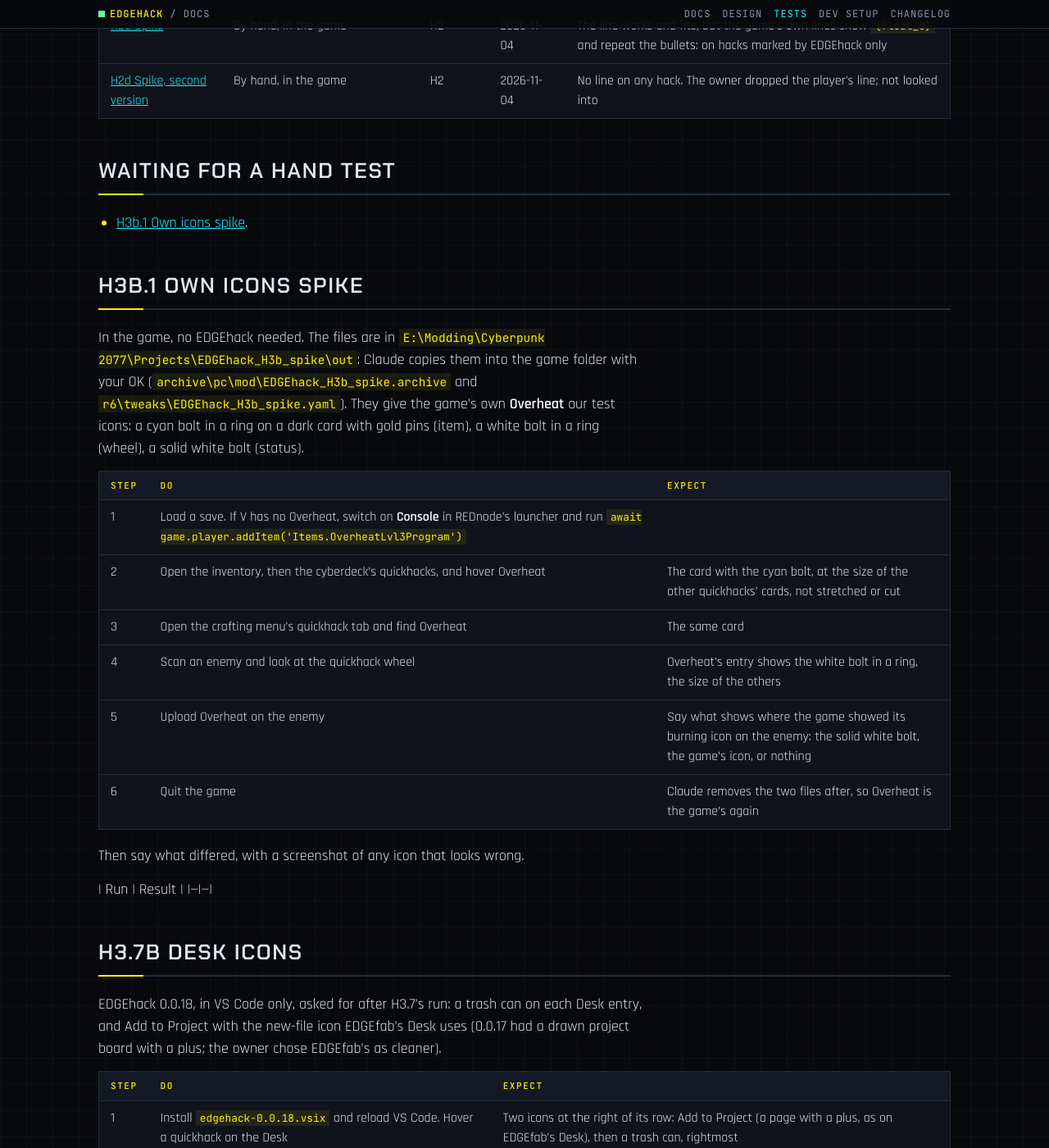
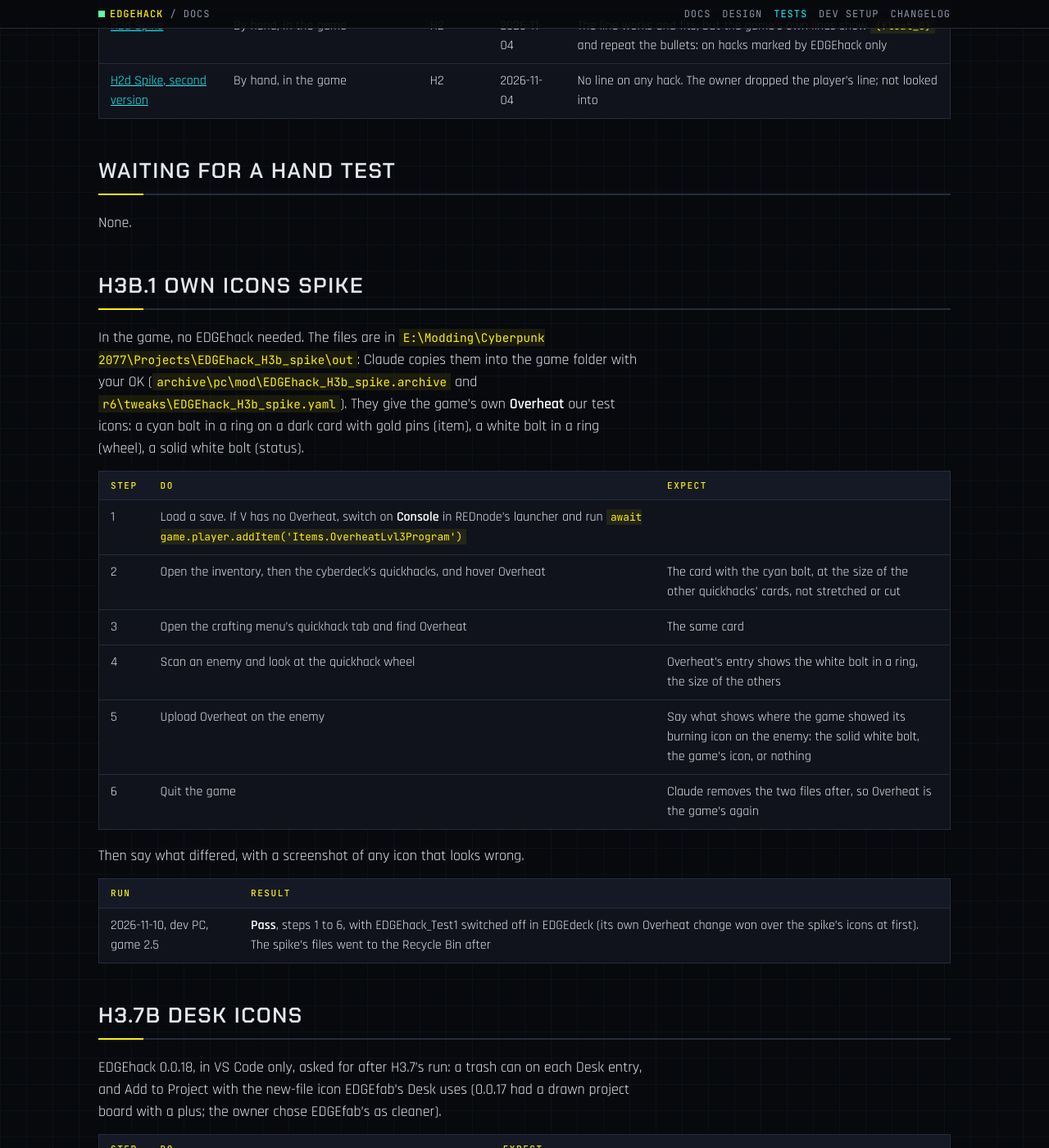
Before and after one commit to Edgemodders/EDGEhack, a Jekyll site: the page built from docs/testing.md, in a window 1280 px wide and 1400 px high, scrolled down 1814 px. Shown: the whole window at 82% size. Built offline with Jekyll 4.4.1, drawn with Linux system fonts in a browser that asks for light colours; some of the changed text lies outside the part shown.

Commit message:
H3b.1 Own icons spike passed in the game: our item, wheel and status icons show
Co-Authored-By: Claude Opus 5.5 <noreply@anthropic.com>

```diff
--- a/docs/testing.md
+++ b/docs/testing.md
@@ -19,7 +19,7 @@ Last updated 2026-11-10.
 | [H2c Edit](#h2c-edit) | By hand, then in the game | H2 | 2026-11-05 | Pass, Parts A and B (EDGEhack 0.0.4). The Hacking tab's upload and duration differ from the inventory's: the game's own doing |
 | [H3.1 and H3c.1 Spikes](#h31-and-h3c1-spikes) | By hand, in the game | H3, H3c | 2026-11-05 | Pass, on game 2.5: a new quickhack beside Overheat, and both functions. A status effect from a function and spread were not run |
 | [H3.3 New](#h33-new) | By hand, then in the game | H3 | 2026-11-06 | Pass |
-| [H3b.1 Own icons spike](#h3b1-own-icons-spike) | By hand, in the game | H3b | | Waiting |
+| [H3b.1 Own icons spike](#h3b1-own-icons-spike) | By hand, in the game | H3b | 2026-11-10 | Pass, steps 1 to 6: our item card, wheel glyph and status symbol all showed |
 | [H3.7b Desk icons](#h37b-desk-icons) | By hand, in VS Code | H3 | 2026-11-10 | Pass, all 5 steps (EDGEhack 0.0.18) |
 | [H3.7 Desk](#h37-desk) | By hand, in VS Code | H3 | 2026-11-10 | Pass, all 10 steps (EDGEhack 0.0.16). The owner asked for a trash can on each entry and a plus on Add to Project's icon: H3.7b |
 | [H3.6b Get it](#h36b-get-it) | By hand in VS Code, then in the game | H3 | 2026-11-10 | Pass, Parts A and B (EDGEhack 0.0.15) |
@@ -36,7 +36,7 @@ Last updated 2026-11-10.
 
 ## Waiting for a hand test
 
-- [H3b.1 Own icons spike](#h3b1-own-icons-spike).
+None.
 
 ## H3b.1 Own icons spike
 
@@ -55,6 +55,7 @@ Then say what differed, with a screenshot of any icon that looks wrong.
 
 | Run | Result |
 |---|---|
+| 2026-11-10, dev PC, game 2.5 | **Pass**, steps 1 to 6, with EDGEhack_Test1 switched off in EDGEdeck (its own Overheat change won over the spike's icons at first). The spike's files went to the Recycle Bin after |
 
 
 ## H3.7b Desk icons
```
Also changed, not shown: CLAUDE.md (+1 -1 lines), docs/design.md (+2 -0 lines).
